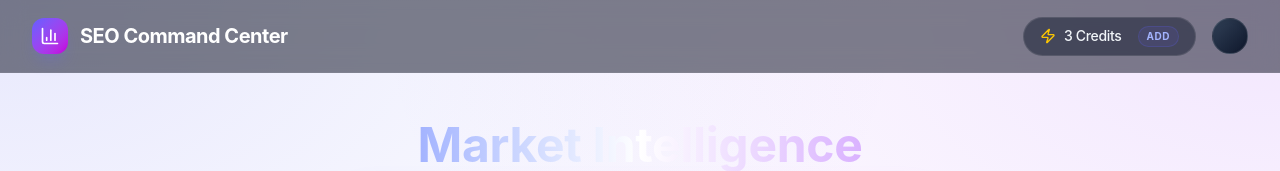
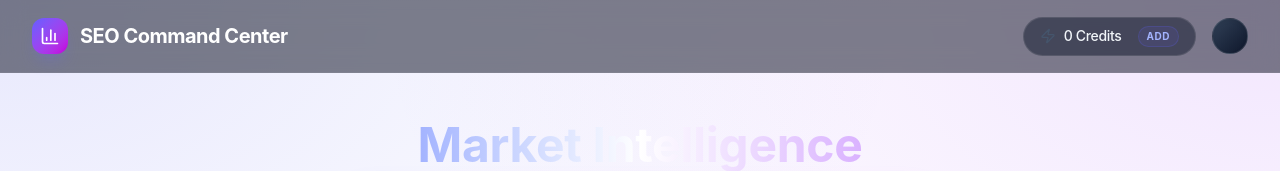
Before and after one commit to nertenn33-lang/etsy-ai-tool, a Next.js app: page /app in a window 1280 px wide. Shown: the top 171 px of the page. Built offline with nearby package versions, Linux system fonts and the light colour scheme.

Commit message:
Final Launch: Paywall, AI Action Plan and 0-Credit Policy

```diff
--- a/app/components/DashboardClient.tsx
+++ b/app/components/DashboardClient.tsx
@@ -39,7 +39,7 @@ export default function DashboardClient({ initialKeyword = "", initialData, read
     const [keyword, setKeyword] = useState(initialKeyword);
     const [loading, setLoading] = useState(false);
     const [data, setData] = useState<EtsyTrendData | null>(initialData || null);
-    const [credits, setCredits] = useState(3);
+    const [credits, setCredits] = useState(0);
     const [showPricing, setShowPricing] = useState(false);
 
     async function handleAnalyze(e: React.FormEvent) {
```
